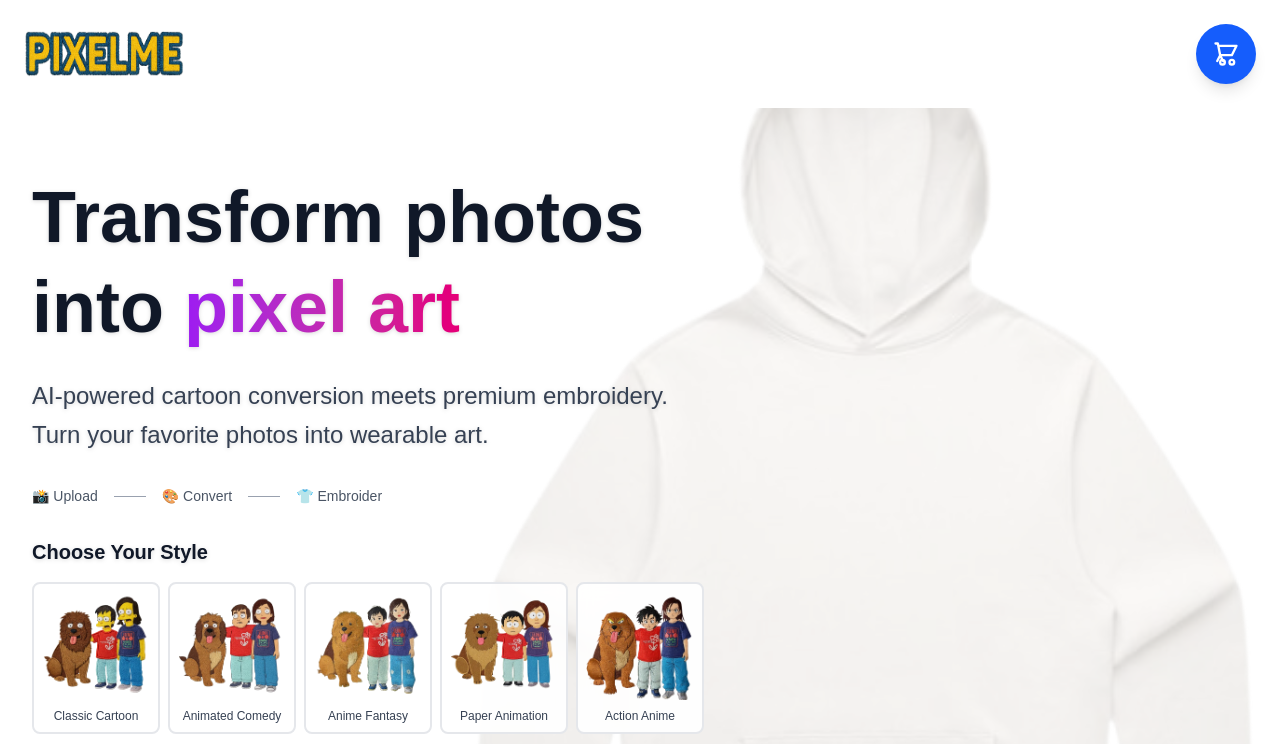
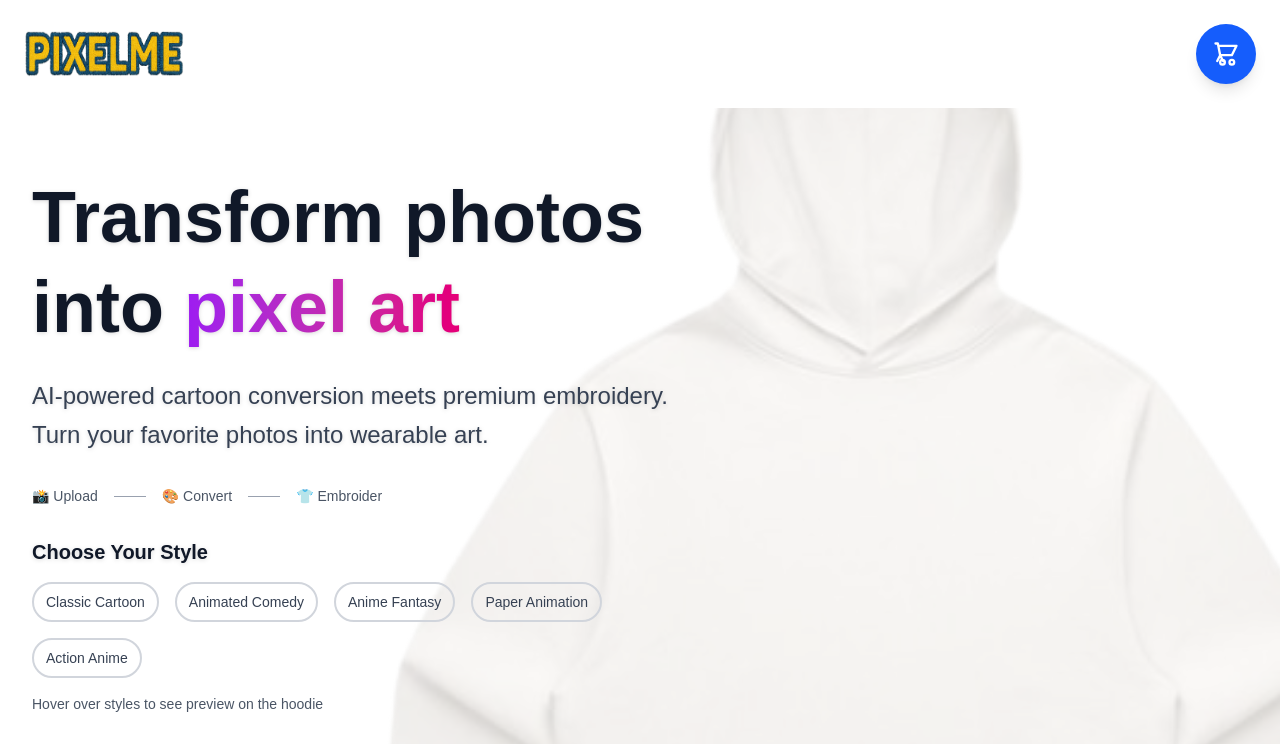
Before and after one commit to restingdude/pixelme-app, a Next.js app: page / in a window 1280 px wide. Shown: the top 744 px of the page. Built offline with nearby package versions, Linux system fonts and the light colour scheme.

Commit message:
fixed background

```diff
--- a/src/app/page.tsx
+++ b/src/app/page.tsx
@@ -47,94 +47,92 @@ export default function Home() {
         <CartIcon />
       </div>
 
-      {/* Main Content - Overlay Layout */}
+      {/* Main Content - Responsive Layout */}
       <div className="flex-1 relative">
-        {/* Background Hoodie - Much Larger */}
-        <div className="absolute inset-0 flex items-center justify-center overflow-hidden">
-          <div className="relative translate-x-56">
+        {/* Background Hoodie - Always Visible, Responsive */}
+        <div className="absolute inset-0 overflow-hidden">
+          <div className="absolute inset-0 flex items-start justify-center">
+            <div className="relative translate-x-8 sm:translate-x-16 md:translate-x-32 lg:translate-x-48 xl:translate-x-56 -translate-y-32">
               <img
                 src="/clothes/hoodie.png"
                 alt="Hoodie"
-              className="w-auto h-[120vh] max-h-none opacity-20"
+                className="h-auto w-[180vw] sm:w-[160vw] md:w-[140vw] lg:w-[120vw] xl:w-[100vw] max-w-[1200px] opacity-15 sm:opacity-20"
               />
 
-            {/* Style Overlay */}
+              {/* Style Overlay - Consistent Ratio */}
               {hoveredStyle && (
                 <div className="absolute inset-0 flex items-center justify-center">
-                <div className="relative w-48 h-48 lg:w-56 lg:h-56">
+                  <div className="relative w-[30vw] h-[30vw] sm:w-[28vw] sm:h-[28vw] md:w-[25vw] md:h-[25vw] lg:w-[20vw] lg:h-[20vw] xl:w-[18vw] xl:h-[18vw] max-w-[250px] max-h-[250px]">
                     <img
                       src={styles.find(s => s.id === hoveredStyle)?.image || ''}
                       alt="Style Preview"
-                    className="w-full h-full object-contain transition-opacity duration-300 opacity-60"
+                      className="w-full h-full object-contain transition-opacity duration-300 opacity-60 sm:opacity-70"
                     />
                   </div>
                 </div>
               )}
             </div>
           </div>
+        </div>
 
         {/* Foreground Text Content */}
         <div className="relative z-10 flex items-center min-h-full">
-          <div className="w-full max-w-7xl mx-auto px-6 lg:px-8 py-16">
+          <div className="w-full max-w-7xl mx-auto px-4 sm:px-6 lg:px-8 py-8 lg:py-16">
             <div className="max-w-2xl">
-              <div className="space-y-8">
-                <div className="space-y-6">
-                  <h1 className="text-5xl lg:text-7xl font-bold text-gray-900 leading-tight drop-shadow-sm">
+              <div className="space-y-6 lg:space-y-8 text-left">
+                <div className="space-y-4 lg:space-y-6">
+                  <h1 className="text-3xl sm:text-4xl lg:text-5xl xl:text-7xl font-bold text-gray-900 leading-tight drop-shadow-sm">
                     Transform photos into
                     <span className="text-transparent bg-clip-text bg-gradient-to-r from-purple-600 to-pink-600"> pixel art</span>
                   </h1>
 
-                  <p className="text-xl lg:text-2xl text-gray-700 leading-relaxed drop-shadow-sm">
+                  <p className="text-lg sm:text-xl lg:text-2xl text-gray-700 leading-relaxed drop-shadow-sm px-4 lg:px-0">
                     AI-powered cartoon conversion meets premium embroidery.
-                    Turn your favorite photos into wearable art.
+                    <br className="hidden sm:block" />Turn your favorite photos into wearable art.
                   </p>
                 </div>
 
                 {/* Simple Process */}
-                <div className="flex items-center gap-4 text-sm text-gray-600">
+                <div className="flex items-center justify-start gap-3 lg:gap-4 text-xs sm:text-sm text-gray-600">
                   <span>📸 Upload</span>
-                  <div className="w-8 h-px bg-gray-400"></div>
+                  <div className="w-6 lg:w-8 h-px bg-gray-400"></div>
                   <span>🎨 Convert</span>
-                  <div className="w-8 h-px bg-gray-400"></div>
+                  <div className="w-6 lg:w-8 h-px bg-gray-400"></div>
                   <span>👕 Embroider</span>
                 </div>
 
                 {/* Style Selection Buttons */}
-                <div className="space-y-4">
-                  <h3 className="text-xl font-semibold text-gray-900 drop-shadow-sm">Choose Your Style</h3>
-                  <div className="grid grid-cols-5 gap-2">
+                <div className="space-y-4 px-4 lg:px-0">
+                  <h3 className="text-lg lg:text-xl font-semibold text-gray-900 drop-shadow-sm">Choose Your Style</h3>
+                  <div className="flex flex-col lg:flex-row lg:flex-wrap lg:justify-start gap-2 lg:gap-4">
                     {styles.map((style) => (
                       <button
                         key={style.id}
                         onMouseEnter={() => setHoveredStyle(style.id)}
                         onMouseLeave={() => setHoveredStyle(null)}
-                        className={`p-2 rounded-lg border-2 transition-all duration-200 bg-white/90 backdrop-blur-sm ${
+                        onTouchStart={() => setHoveredStyle(style.id)}
+                        onTouchEnd={() => setHoveredStyle(null)}
+                        className={`px-3 py-1.5 rounded-full border-2 transition-all duration-200 bg-transparent text-left lg:text-center w-fit ${
                           hoveredStyle === style.id
-                            ? 'border-purple-500 bg-purple-50/90'
-                            : 'border-gray-200 hover:border-purple-300'
+                            ? 'border-purple-500 text-purple-700 bg-purple-50/30'
+                            : 'border-gray-300 text-gray-700 hover:border-purple-300 hover:text-purple-600'
                         }`}
                       >
-                        <div className="aspect-square relative">
-                          <img
-                            src={style.image}
-                            alt={style.name}
-                            className="w-full h-full object-cover rounded"
-                          />
-                        </div>
-                        <p className="text-xs mt-2 font-medium text-gray-700">{style.name}</p>
+                        <span className="text-sm font-medium whitespace-nowrap">{style.name}</span>
                       </button>
                     ))}
                   </div>
-                  <p className="text-sm text-gray-600">
-                    Hover over styles to see preview on the hoodie
+                  <p className="text-xs lg:text-sm text-gray-600">
+                    <span className="lg:hidden">Tap styles to see preview</span>
+                    <span className="hidden lg:inline">Hover over styles to see preview on the hoodie</span>
                   </p>
                 </div>
 
                 {/* CTA */}
-                <div className="space-y-4">
+                <div className="space-y-4 px-4 lg:px-0">
                   <button
                     onClick={handleGetStarted}
-                    className="bg-black text-white px-8 py-4 rounded-full font-medium text-lg hover:bg-gray-800 transition-colors inline-flex items-center gap-2 shadow-lg"
+                    className="bg-black text-white px-6 lg:px-8 py-3 lg:py-4 rounded-full font-medium text-base lg:text-lg hover:bg-gray-800 transition-colors inline-flex items-center gap-2 shadow-lg w-auto"
                   >
                     {cachedClothing ? 'Continue Design' : 'Start Creating'}
                     <svg width="16" height="16" viewBox="0 0 24 24" fill="none" xmlns="http://www.w3.org/2000/svg">
```
Lines whose indentation alone changed are shown as unchanged.
